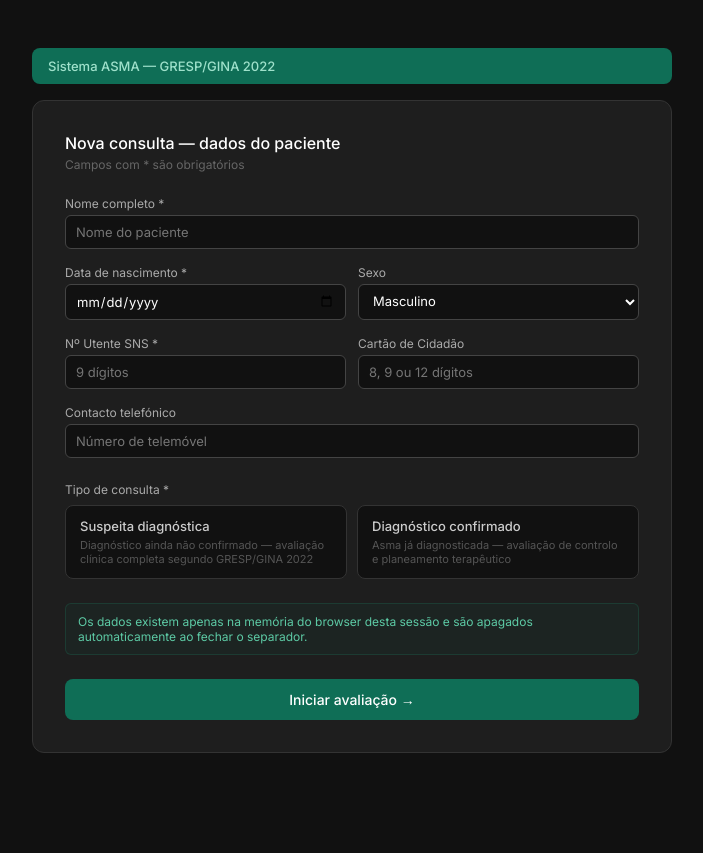
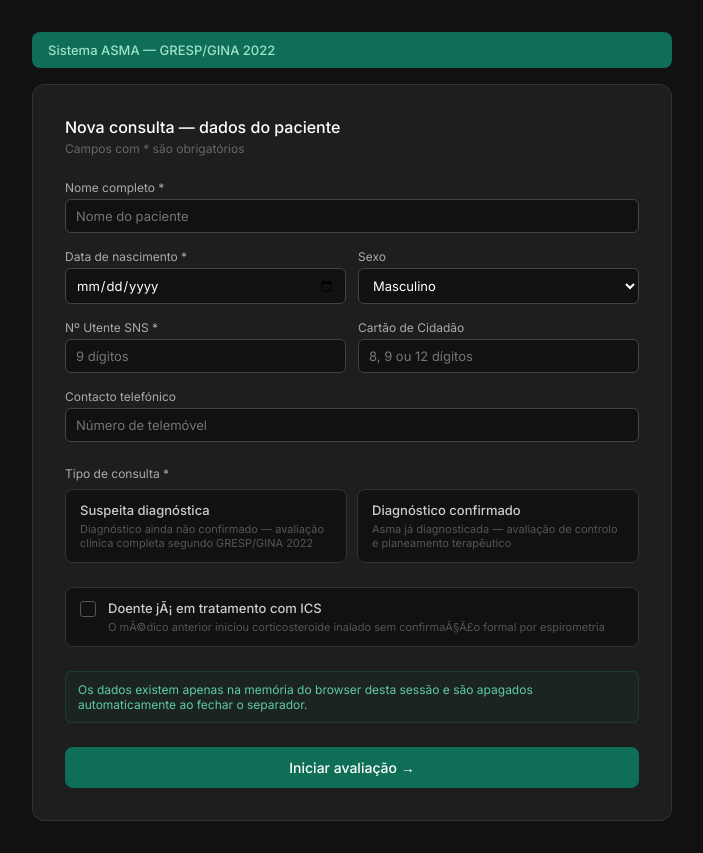
Before and after one commit to tomasfscarvalho/asma-app, a React (Vite) app: page / in a window 1280 px wide. Shown: the whole page, without its empty margins (288-991 px from the left). Before the commit the page ends 800 px from the top, so only its background shows below. Built offline with nearby package versions, Linux system fonts and the light colour scheme.

Commit message:
Add ICS context warnings across diagnosis flow

```diff
--- a/src/domain/types.ts
+++ b/src/domain/types.ts
@@ -8,6 +8,7 @@ export interface Paciente {
   numeroUtente: string
   cartaoCidadao: string
   contacto: string
+  jaEmICS: boolean
 }
 
 // ============================================
--- a/src/pages/DecisaoDiagnosticaPage.tsx
+++ b/src/pages/DecisaoDiagnosticaPage.tsx
@@ -2,7 +2,7 @@ import { useAsmaStore } from '../store/useAsmaStore'
 import Layout from '../components/Layout'
 
 export default function DecisaoDiagnosticaPage() {
-  const { setDecisaoDiagnostica, navegarPara, resultadoFase3 } = useAsmaStore()
+  const { setDecisaoDiagnostica, navegarPara, resultadoFase3, paciente } = useAsmaStore()
 
   function confirmar() {
     setDecisaoDiagnostica('confirmado')
@@ -27,6 +27,21 @@ export default function DecisaoDiagnosticaPage() {
         <p style={{ fontSize: 13, color: '#aaa', marginBottom: 24, lineHeight: 1.7 }}>
           Com base nos sintomas registados, na história clínica e nos resultados das provas funcionais, o médico deve agora tomar a decisão diagnóstica. A ferramenta não emite esta conclusão automaticamente — é da exclusiva responsabilidade clínica do médico.
         </p>
+
+        {paciente.jaEmICS && (
+          <div style={{ background: '#FAEEDA20', border: '1px solid #FAC77550', borderRadius: 8, padding: '12px 14px', marginBottom: 20 }}>
+            <p style={{ color: '#FAC775', fontSize: 13, fontWeight: 500, margin: '0 0 6px' }}>⚠ Contexto clÃ­nico â€” doente jÃ¡ em ICS</p>
+            <p style={{ color: '#FAC775', fontSize: 12, margin: '0 0 6px' }}>
+              Este doente jÃ¡ estava em tratamento com ICS antes da confirmaÃ§Ã£o diagnÃ³stica formal. A GINA recomenda que:
+            </p>
+            <div style={{ display: 'flex', flexDirection: 'column', gap: 4, fontSize: 11, color: '#BA7517' }}>
+              <span>• A normalidade das provas funcionais nÃ£o exclui o diagnÃ³stico de asma</span>
+              <span>• Sintomas tÃ­picos com variabilidade + resposta ao ICS suportam o diagnÃ³stico</span>
+              <span>• Se as provas sÃ£o negativas, considerar repetir apÃ³s suspensÃ£o do ICS</span>
+              <span>• Em caso de dÃºvida, referenciar para especialidade</span>
+            </div>
+          </div>
+        )}
 
         {resultadoFase3 && (
           <div style={{ background: '#1a1a1a', borderRadius: 8, padding: 16, marginBottom: 24, border: '1px solid #333' }}>
--- a/src/pages/Fase3Page.tsx
+++ b/src/pages/Fase3Page.tsx
@@ -10,7 +10,7 @@ import ResultBox from '../components/ResultBox'
 const steps = ['Contexto', 'Espirometria', 'Reversibilidade', 'PEF + Output']
 
 export default function Fase3Page() {
-  const { fase3, setFase3, setResultadoFase3, navegarPara } = useAsmaStore()
+  const { fase3, setFase3, setResultadoFase3, navegarPara, paciente } = useAsmaStore()
   const [step, setStep] = useState(0)
 
   const resultado = calcularFase3(fase3)
@@ -49,6 +49,21 @@ export default function Fase3Page() {
             <p style={{ fontSize: 12, color: '#888', marginBottom: 16, lineHeight: 1.6 }}>
               A espirometria é o método de diagnóstico recomendado. A confirmação da variabilidade ao fluxo expiratório é um componente essencial no diagnóstico da asma. O diagnóstico deve ser realizado, sempre que possível, antes de o tratamento ser iniciado.
             </p>
+
+            {paciente.jaEmICS && (
+              <div style={{ background: '#FAEEDA20', border: '1px solid #FAC77550', borderRadius: 8, padding: '12px 14px', marginBottom: 16 }}>
+                <p style={{ color: '#FAC775', fontSize: 13, fontWeight: 500, margin: '0 0 6px' }}>⚠ Doente jÃ¡ em tratamento com ICS</p>
+                <p style={{ color: '#FAC775', fontSize: 12, margin: '0 0 8px' }}>
+                  A espirometria pode estar falsamente normal â€” o ICS pode ter melhorado a funÃ§Ã£o pulmonar antes da confirmaÃ§Ã£o diagnÃ³stica.
+                </p>
+                <div style={{ display: 'flex', flexDirection: 'column', gap: 4, fontSize: 11, color: '#BA7517' }}>
+                  <span>• PerÃ­odos de suspensÃ£o recomendados antes da espirometria:</span>
+                  <span style={{ paddingLeft: 12 }}>SABA: ≥ 4 horas | LABA: 24 horas | Formoterol/Salmeterol: 24 horas</span>
+                  <span>• A ausÃªncia de obstruÃ§Ã£o nÃ£o exclui o diagnÃ³stico de asma</span>
+                  <span>• Considerar variabilidade entre visitas como critÃ©rio adicional</span>
+                </div>
+              </div>
+            )}
 
             <p style={{ fontSize: 11, color: '#666', fontWeight: 500, textTransform: 'uppercase', letterSpacing: '0.05em', marginBottom: 12 }}>
               Contexto do paciente
--- a/src/pages/PacientePage.tsx
+++ b/src/pages/PacientePage.tsx
@@ -98,6 +98,36 @@ export default function PacientePage() {
             </div>
           </div>
 
+          {/* Doente jÃ¡ em ICS */}
+          <div style={{ marginBottom: '1.5rem' }}>
+            <div
+              onClick={() => setPaciente({ jaEmICS: !paciente.jaEmICS })}
+              style={{
+                display: 'flex', alignItems: 'flex-start', gap: 12, padding: '12px 14px',
+                borderRadius: 8, cursor: 'pointer',
+                border: paciente.jaEmICS ? '1px solid #FAC775' : '1px solid #333',
+                background: paciente.jaEmICS ? '#FAEEDA20' : '#111',
+              }}
+            >
+              <div style={{
+                width: 16, height: 16, borderRadius: 3, flexShrink: 0, marginTop: 1,
+                border: `1px solid ${paciente.jaEmICS ? '#FAC775' : '#555'}`,
+                background: paciente.jaEmICS ? '#BA7517' : 'transparent',
+                display: 'flex', alignItems: 'center', justifyContent: 'center',
+              }}>
+                {paciente.jaEmICS && <span style={{ color: 'white', fontSize: 10 }}>{'\u2713'}</span>}
+              </div>
+              <div>
+                <p style={{ fontSize: 13, fontWeight: 500, color: paciente.jaEmICS ? '#FAC775' : '#ccc', margin: '0 0 4px' }}>
+                  Doente jÃ¡ em tratamento com ICS
+                </p>
+                <p style={{ fontSize: 11, color: '#555', margin: 0 }}>
+                  O mÃ©dico anterior iniciou corticosteroide inalado sem confirmaÃ§Ã£o formal por espirometria
+                </p>
+              </div>
+            </div>
+          </div>
+
           <div style={{ background: '#0F6E5615', border: '1px solid #1D9E7530', borderRadius: 6, padding: '10px 12px', marginBottom: '1.5rem' }}>
             <p style={{ color: '#5DCAA5', fontSize: 12, margin: 0 }}>
               Os dados existem apenas na memória do browser desta sessão e são apagados automaticamente ao fechar o separador.
--- a/src/store/useAsmaStore.ts
+++ b/src/store/useAsmaStore.ts
@@ -19,6 +19,7 @@ const pacienteInicial: Paciente = {
   numeroUtente: '',
   cartaoCidadao: '',
   contacto: '',
+  jaEmICS: false,
 }
 
 const fase1Inicial: Fase1Dados = {
```
